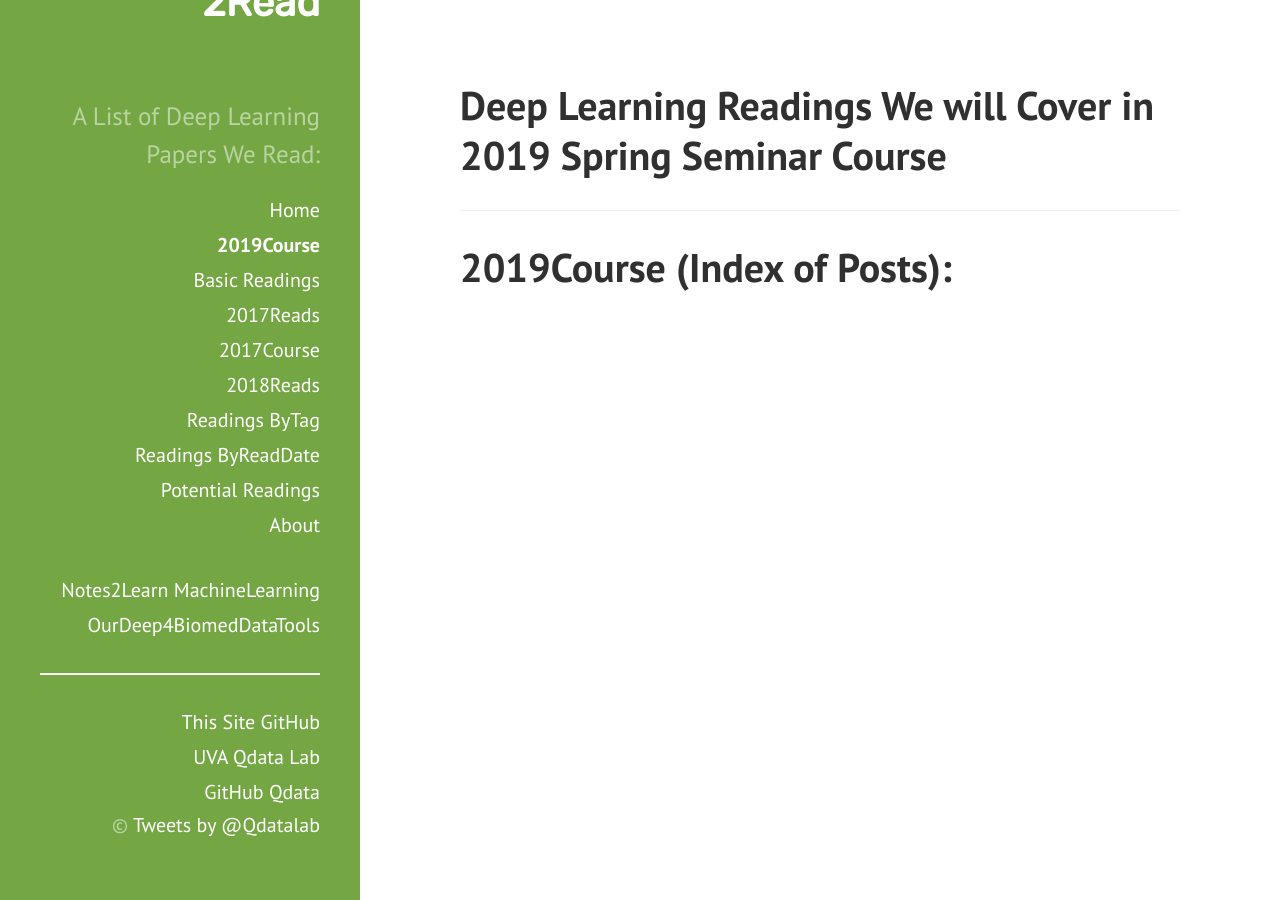
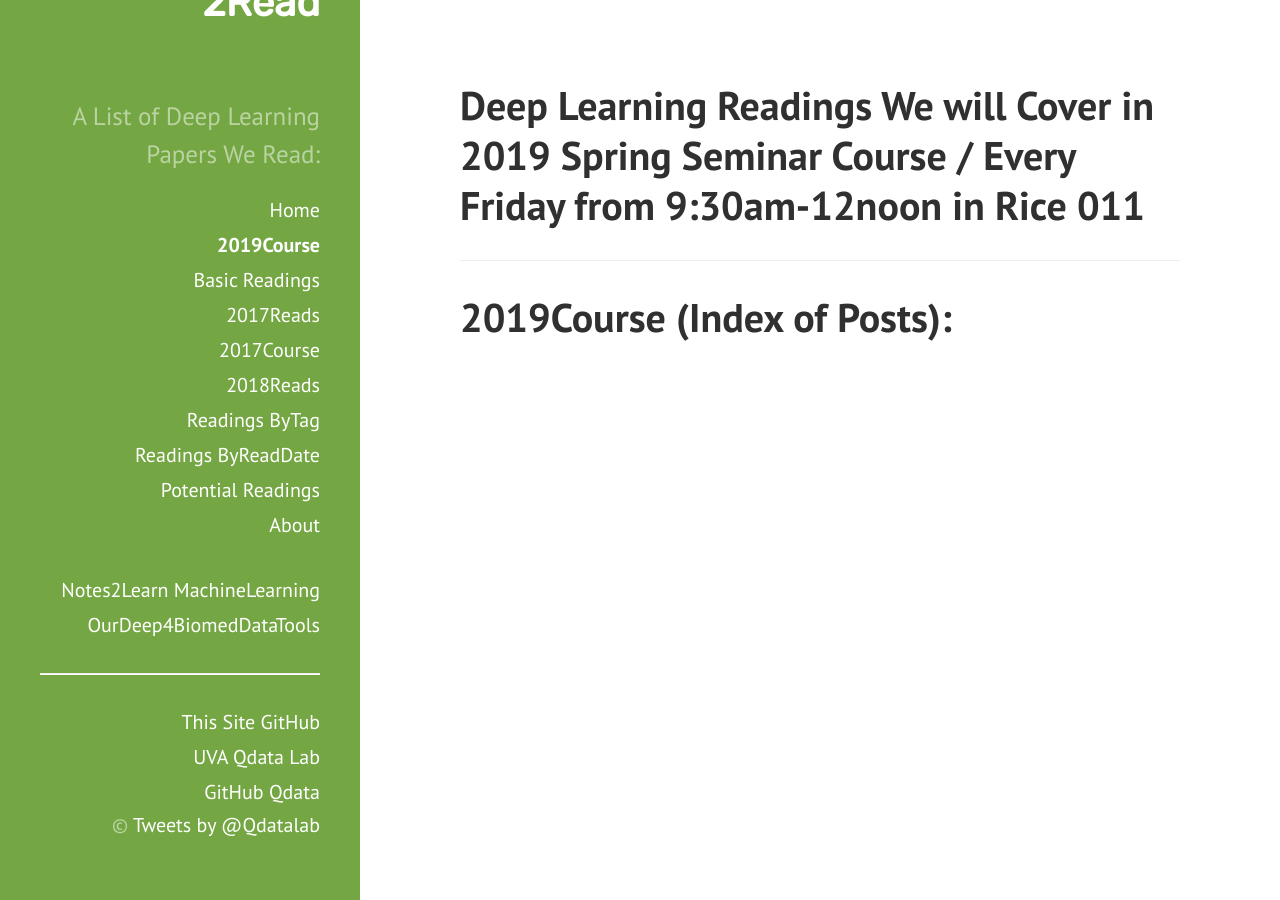
Before and after one commit to QData/deep2Read, a Jekyll site: the page built from 2019sCourse.md, in a window 1280 px wide. Built offline with Jekyll 4.4.1, drawn with Linux system fonts in a browser that asks for light colours.

Commit message:
update time and location

```diff
--- a/2019sCourse.md
+++ b/2019sCourse.md
@@ -1,6 +1,6 @@
 ---
 layout: page
 title: 2019Course
-desc: "Deep Learning Readings We will Cover in 2019 Spring Seminar Course"
+desc: "Deep Learning Readings We will Cover in 2019 Spring Seminar Course / Every Friday from 9:30am-12noon in Rice 011"
 order: 0
 ---
```
